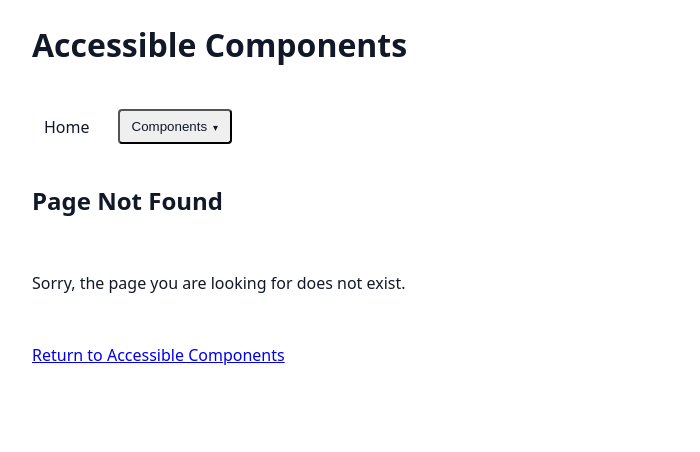
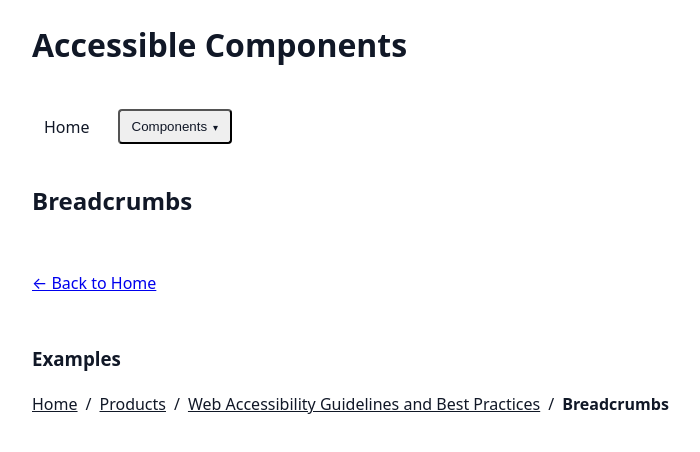
Before and after one commit to rpcorr/accessible-templates, a React (Vite) app: page /breadcrumbs in a window 1280 px wide. Before the commit this address had no page. Shown: the top 452 px of the page, without its empty margins (82-782 px from the left). Built offline with nearby package versions, Linux system fonts and the light colour scheme.

Commit message:
Add accessible Breadcrumbs component

```diff
--- a/src/App.tsx
+++ b/src/App.tsx
@@ -11,6 +11,8 @@ import { TooltipPage } from './pages/TooltipPage';
 import { navigationItems } from './data/navigationItems';
 import { TabsPage } from './pages/TabsPage';
 import { AccordionPage } from './pages/AccordionPage';
+import { BreadcrumbsPage } from './pages/BreadcrumbsPage';
+
 import { NotFoundPage } from './pages/NotFoundPage';
 
 function App() {
@@ -36,6 +38,7 @@ function App() {
         <Route path="/tooltip" element={<TooltipPage />} />
         <Route path="/accordion" element={<AccordionPage />} />
         <Route path="/tab" element={<TabsPage />} />
+        <Route path="/breadcrumbs" element={<BreadcrumbsPage />} />
 
         <Route path="*" element={<NotFoundPage />} />
       </Routes>
--- /dev/null
+++ b/src/components/Breadcrumbs/BreadcrumbItem.tsx
@@ -0,0 +1,28 @@
+import type { ReactNode } from 'react';
+import styles from './Breadcrumbs.module.css';
+
+interface BreadcrumbItemProps {
+  children: ReactNode;
+  href?: string;
+  current?: boolean;
+}
+
+export function BreadcrumbItem({
+  children,
+  href,
+  current = false,
+}: BreadcrumbItemProps) {
+  return (
+    <li className={styles.item}>
+      {current ? (
+        <span className={styles.current} aria-current="page">
+          {children}
+        </span>
+      ) : (
+        <a className={styles.link} href={href}>
+          {children}
+        </a>
+      )}
+    </li>
+  );
+}
--- /dev/null
+++ b/src/components/Breadcrumbs/Breadcrumbs.module.css
@@ -0,0 +1,36 @@
+.breadcrumbs {
+  display: block;
+}
+
+.list {
+  display: flex;
+  flex-wrap: wrap;
+  align-items: center;
+  gap: 0;
+  margin: 0;
+  padding: 0;
+  list-style: none;
+}
+
+.item {
+  display: flex;
+  align-items: center;
+}
+
+.item:not(:last-child)::after {
+  content: '/';
+  margin: 0 0.5rem;
+}
+
+.link {
+  color: inherit;
+  text-decoration: underline;
+}
+
+.link:hover {
+  text-decoration: none;
+}
+
+.current {
+  font-weight: 600;
+}
--- /dev/null
+++ b/src/components/Breadcrumbs/Breadcrumbs.tsx
@@ -0,0 +1,18 @@
+import type { ReactNode } from 'react';
+import styles from './Breadcrumbs.module.css';
+
+interface BreadcrumbsProps {
+  children: ReactNode;
+  ariaLabel?: string;
+}
+
+export function Breadcrumbs({
+  children,
+  ariaLabel = 'Breadcrumb',
+}: BreadcrumbsProps) {
+  return (
+    <nav className={styles.breadcrumbs} aria-label={ariaLabel}>
+      <ol className={styles.list}>{children}</ol>
+    </nav>
+  );
+}
--- /dev/null
+++ b/src/components/Breadcrumbs/index.ts
@@ -0,0 +1,2 @@
+export { Breadcrumbs } from './Breadcrumbs';
+export { BreadcrumbItem } from './BreadcrumbItem';
--- a/src/data/navigationItems.ts
+++ b/src/data/navigationItems.ts
@@ -41,12 +41,16 @@ export const navigationItems: NavigationItem[] = [
         label: 'Tab',
         href: '/tab',
       },
-
       {
         id: 'accordion',
         label: 'Accordion',
         href: '/accordion',
       },
+      {
+        id: 'breadcrumbs',
+        label: 'Breadcrumbs',
+        href: '/breadcrumbs',
+      },
     ],
   },
 ];
--- /dev/null
+++ b/src/examples/Breadcrumbs/BreadcrumbsExamples.tsx
@@ -0,0 +1,18 @@
+import { Breadcrumbs, BreadcrumbItem } from '../../components/Breadcrumbs';
+
+export function BreadcrumbsExamples() {
+  return (
+    <section>
+      <h3>Examples</h3>
+
+      <Breadcrumbs>
+        <BreadcrumbItem href="/">Home</BreadcrumbItem>
+        <BreadcrumbItem href="/products">Products</BreadcrumbItem>
+        <BreadcrumbItem href="/products/accessibility">
+          Web Accessibility Guidelines and Best Practices
+        </BreadcrumbItem>
+        <BreadcrumbItem current>Breadcrumbs</BreadcrumbItem>
+      </Breadcrumbs>
+    </section>
+  );
+}
--- a/src/examples/index.tsx
+++ b/src/examples/index.tsx
@@ -5,3 +5,4 @@ export { NavigationExamples } from './Navigation/NavigationExamples';
 export { TooltipExamples } from './Tooltip/TooltipExamples';
 export { TabsExamples } from './Tab/TabExamples';
 export { AccordionExamples } from './Accordion/AccordionExamples';
+export { BreadcrumbsExamples } from './Breadcrumbs/BreadcrumbsExamples';
--- /dev/null
+++ b/src/pages/BreadcrumbsPage.tsx
@@ -0,0 +1,10 @@
+import { PageLayout } from '../components/PageLayout/PageLayout';
+import { BreadcrumbsExamples } from '../examples/Breadcrumbs/BreadcrumbsExamples';
+
+export function BreadcrumbsPage() {
+  return (
+    <PageLayout title="Breadcrumbs">
+      <BreadcrumbsExamples />
+    </PageLayout>
+  );
+}
```
